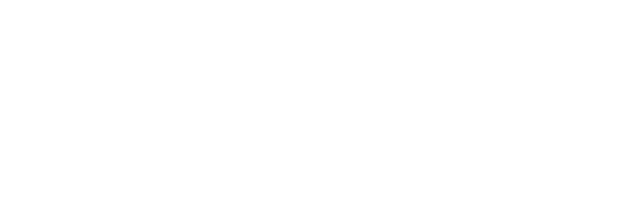
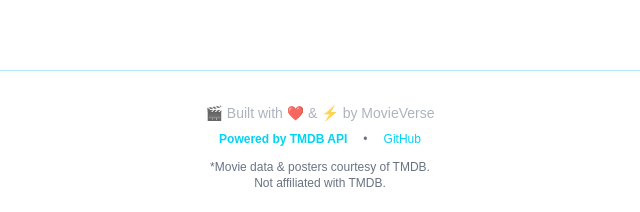
Before and after one commit to DinaSeptyP/movieverse, a Next.js app: page / in a window 1280 px wide. Shown: the part 1364-1576 px from the top of the page, without its empty margins (320-960 px from the left). Before the commit the page ends 1354 px from the top, so only its background shows below. Built offline with nearby package versions, Linux system fonts and the light colour scheme; no server answers.

Commit message:
[ADD] footer

```diff
--- /dev/null
+++ b/src/app/components/Footer.tsx
@@ -0,0 +1,35 @@
+export default function Footer() {
+  return (
+    <footer className="mt-20 border-t border-cyan-500/30 pt-8 pb-6 text-center text-gray-400">
+      <p className="text-sm opacity-80 mb-2">
+        🎬 Built with ❤️ & ⚡ by MovieVerse
+      </p>
+
+      <div className="flex items-center justify-center gap-4 text-xs text-cyan-400">
+        <a
+          href="https://www.themoviedb.org/"
+          target="_blank"
+          className="hover:text-pink-400 transition font-semibold"
+          rel="noreferrer"
+        >
+          Powered by TMDB API
+        </a>
+        <span className="text-gray-500">•</span>
+        <a
+          href="https://github.com/DinaSeptyP"
+          target="_blank"
+          className="hover:text-pink-400 transition"
+          rel="noreferrer"
+        >
+          GitHub
+        </a>
+      </div>
+
+      <p className="text-xs text-gray-500 mt-3">
+        *Movie data & posters courtesy of TMDB.
+        <br />
+        Not affiliated with TMDB.
+      </p>
+    </footer>
+  );
+}
--- a/src/app/layout.tsx
+++ b/src/app/layout.tsx
@@ -2,6 +2,7 @@ import type { Metadata } from "next";
 import { Geist, Geist_Mono } from "next/font/google";
 import "./globals.css";
 import Navbar from "./components/Navbar";
+import Footer from "./components/Footer";
 
 const geistSans = Geist({
   variable: "--font-geist-sans",
@@ -28,6 +29,7 @@ export default function RootLayout({
       <body className="bg-black text-white min-h-screen relative z-50 pointer-events-auto">
         <Navbar />
         <main className="pt-24 px-4 md:px-8">{children}</main>
+        <Footer />
       </body>
     </html>
   );
```
